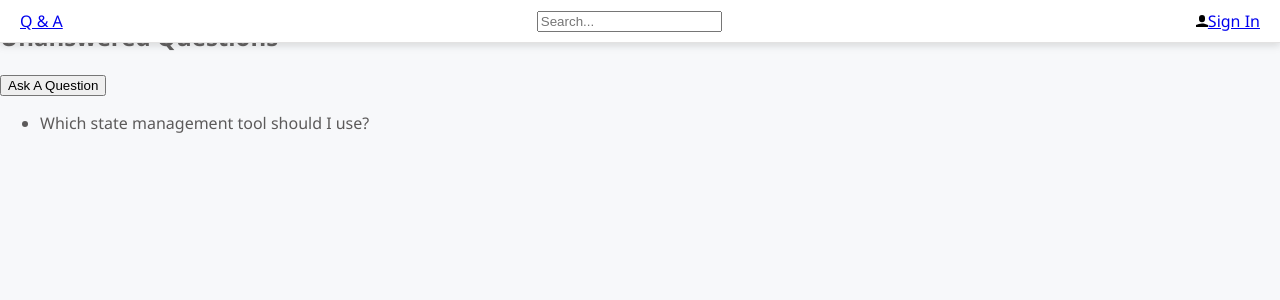
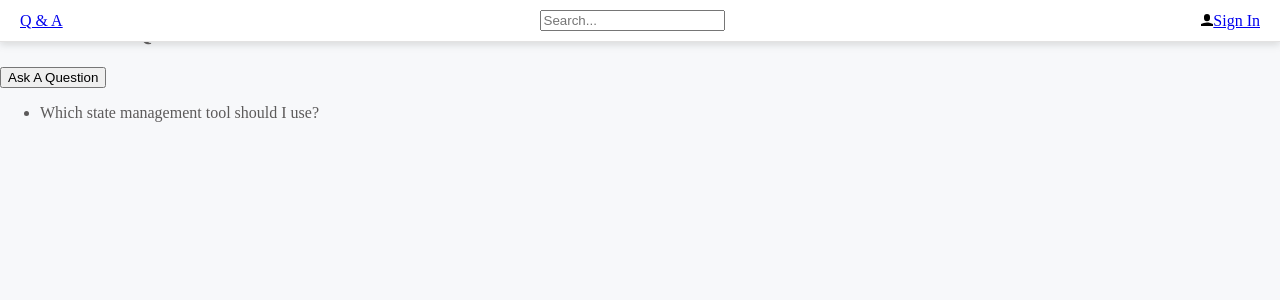
Before and after one commit to KennedyMungai/DankQAndAApp, a React (Create React App) app in the folder qandafrontend/: page / in a window 1280 px wide. Shown: the top 300 px of the page. Built offline with nearby package versions, Linux system fonts and the light colour scheme.

Commit message:
Updated the styling code

```diff
--- a/qandafrontend/src/App.tsx
+++ b/qandafrontend/src/App.tsx
@@ -9,9 +9,9 @@ function App() {
   return (
     <div css={
       css`
-        font-family: 'Segoe UI', Tahoma, Geneva, Verdana, sans-serif;
-        font-size: 16px;
-        color: #5c5a5a;
+        font-family: ${fontFamily};
+        font-size: ${fontSize};
+        color: ${gray2};
       `
     }>
       <Header />
```
